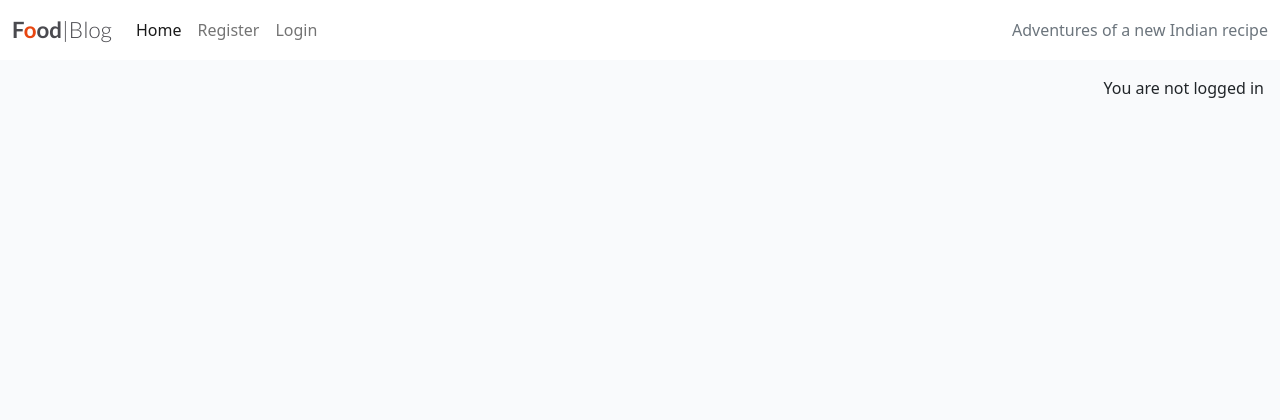
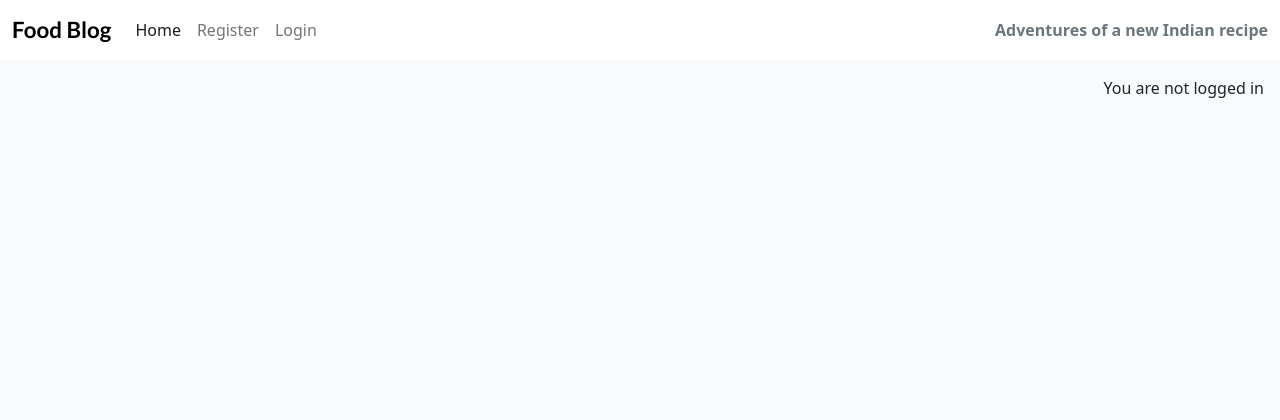
Before and after one commit to vinuc49/Project4_food-blog, a Django app: page / in a window 1280 px wide. Shown: the top 420 px of the page. Run offline with Django 4.2, Linux system fonts and the light colour scheme; data that the repository does not hold is empty.

Commit message:
made chages in the CSS

```diff
--- a/static/css/style.css
+++ b/static/css/style.css
@@ -6,15 +6,18 @@ body {
     font-family: Lato, sans-serif;
     font-size: 1.4rem;
     font-weight: 700;
-    color: #4A4A4F;
+    color:black;
 }
 
 .red-o {
-    color: #E84610;
+    color: black;
 }
 
 .thin {
-    font-weight: 300;
+    font-family: Lato, sans-serif;
+    font-size: 1.4rem;
+    font-weight: 700;
+    color:black;
 }
 
 .light-bg {
@@ -93,7 +96,7 @@ body {
 
 .post-link {
     text-decoration: none;
-    color: #445261;
+    color: black;
 }
 
 .post-link:hover,
@@ -108,7 +111,7 @@ body {
 
 .post-subtitle {
     margin-left: 5%;
-    color: lightgray;
+    color: black;
 }
 
 .btn-signup,
--- a/templates/base.html
+++ b/templates/base.html
@@ -33,7 +33,7 @@
     <nav class="navbar navbar-expand-lg navbar-light bg-white">
         <div class="container-fluid">
             <a class="navbar-brand" href="{% url 'home' %}"><span class="brand">F<span class="red-o">o</span>od<span
-                        class="thin">|Blog</span></span></a>
+                        class="thin"> Blog</span></span></a>
             <button class="navbar-toggler" type="button" data-bs-toggle="collapse" data-bs-target="#navbarText"
                 aria-controls="navbarText" aria-expanded="false" aria-label="Toggle navigation">
                 <span class="navbar-toggler-icon"></span>
@@ -59,7 +59,7 @@
                     {% endif %}
                 </ul>
                 <span class="navbar-text text-muted">
-                    Adventures of a new Indian recipe
+                    <b>Adventures of a new Indian recipe</b>
                 </span>
             </div>
         </div>
```
